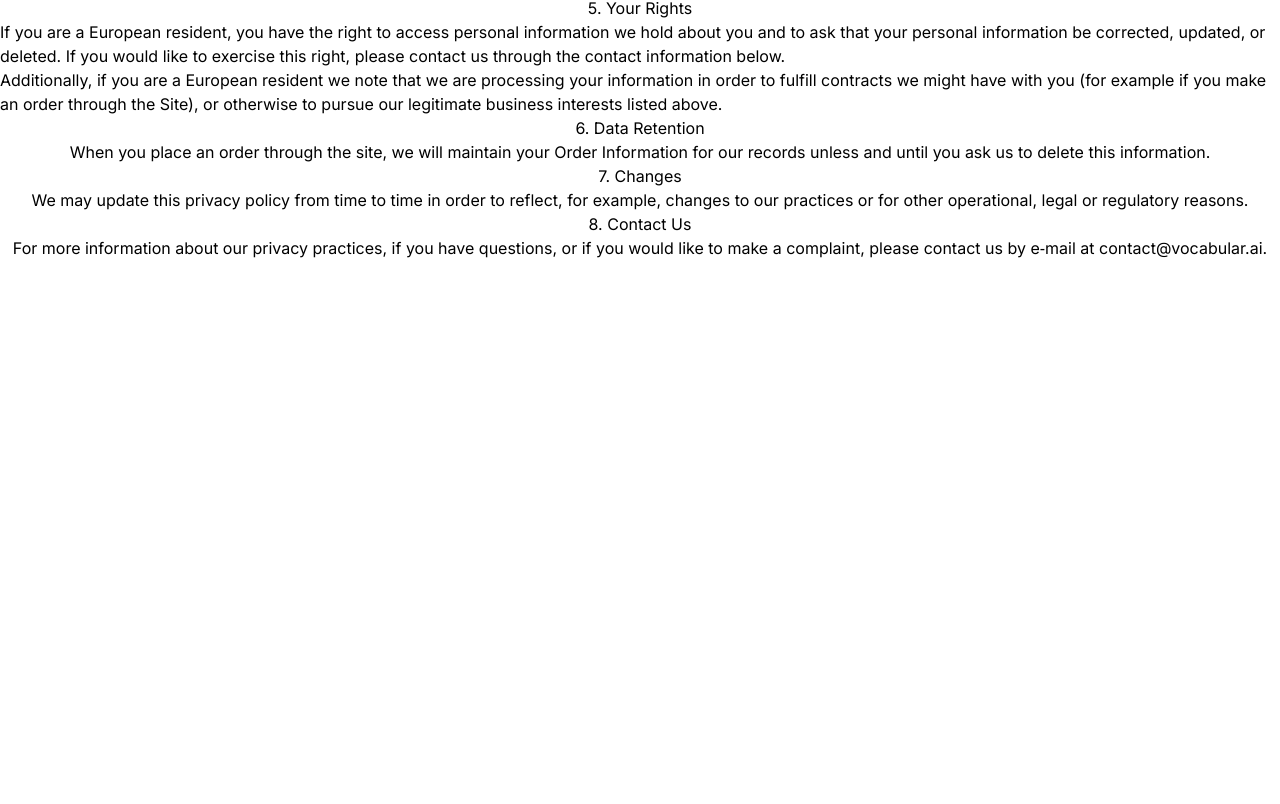
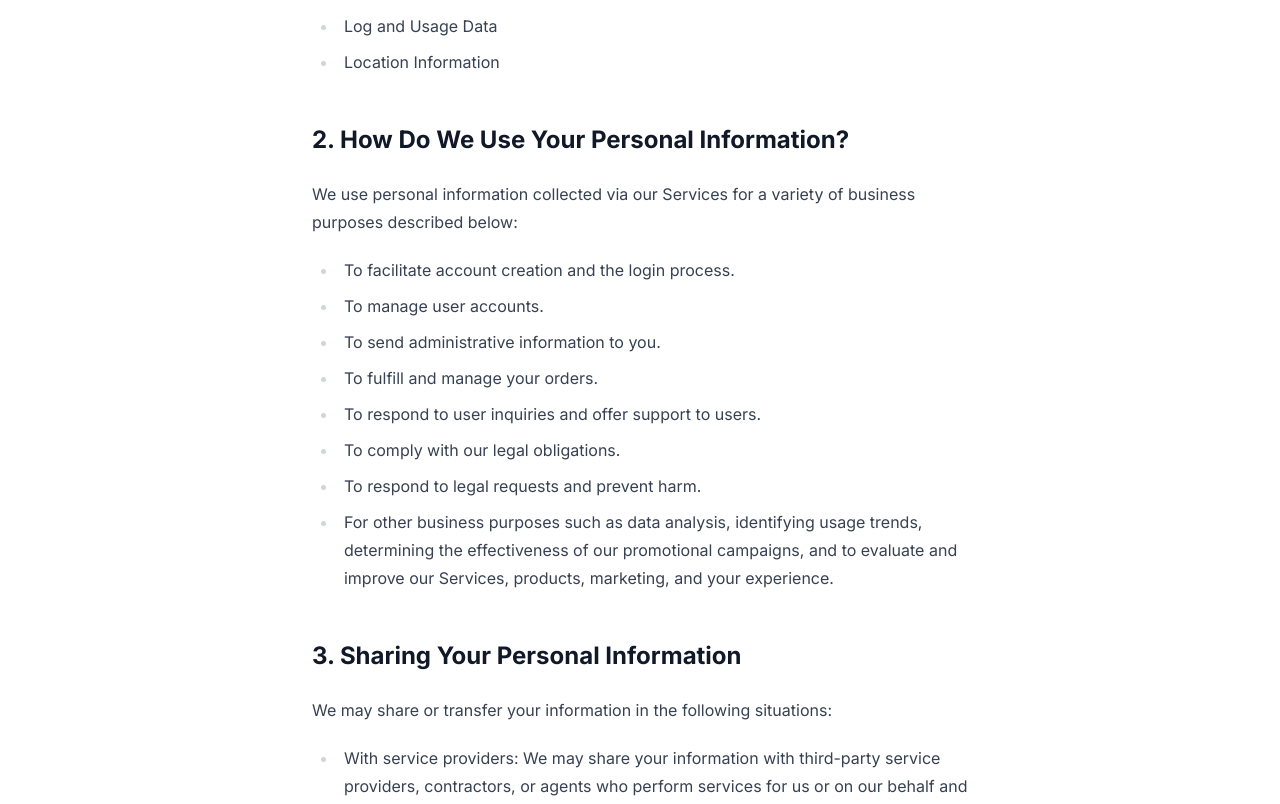
Before and after one commit to avosalmon/vocabular-landing-page, a Next.js app: page /privacy-policy in a window 1280 px wide. Shown: the part 916-1720 px from the top of the page. Before the commit the page ends 1176 px from the top, so only its background shows below. Built offline with nearby package versions, Linux system fonts and the light colour scheme.

Commit message:
update privacy policy

```diff
--- /dev/null
+++ b/src/app/privacy-policy/layout.tsx
@@ -0,0 +1,7 @@
+export default function Layout({ children }: { children: React.ReactNode }) {
+  return (
+    <div className="px-4 py-10">
+      <article className="prose">{children}</article>
+    </div>
+  );
+}
--- a/src/app/privacy-policy/page.mdx
+++ b/src/app/privacy-policy/page.mdx
@@ -16,6 +16,7 @@ The personal information that we collect depends on the context of your interact
 - Social media account information
 - Payment information
 - Other personal information you choose to provide
+
 However, we may also collect additional information when delivering our Services to you to ensure necessary and optimal performance. These methods of collection may not be as obvious to you, so we wanted to highlight and explain them below:
 
 - Log and Usage Data
@@ -54,7 +55,7 @@ Additionally, if you are a European resident we note that we are processing your
 
 ## 6. Data Retention
 
-When you place an order through the site, we will maintain your Order Information for our records unless and until you ask us to delete this information.
+We will retain your personal information only for as long as is necessary for the purposes set out in this Privacy Policy, unless a longer retention period is required or permitted by law (such as tax, accounting, or other legal requirements).
 
 ## 7. Changes
 
@@ -62,4 +63,4 @@ We may update this privacy policy from time to time in order to reflect, for exa
 
 ## 8. Contact Us
 
-For more information about our privacy practices, if you have questions, or if you would like to make a complaint, please contact us by e‑mail at <a href="mailto:contact@vocabular.ai">contact@vocabular.ai</a>.
+For more information about our privacy practices, if you have questions, or if you would like to make a complaint, please contact us by e‑mail at contact@vocabular.ai.
```
